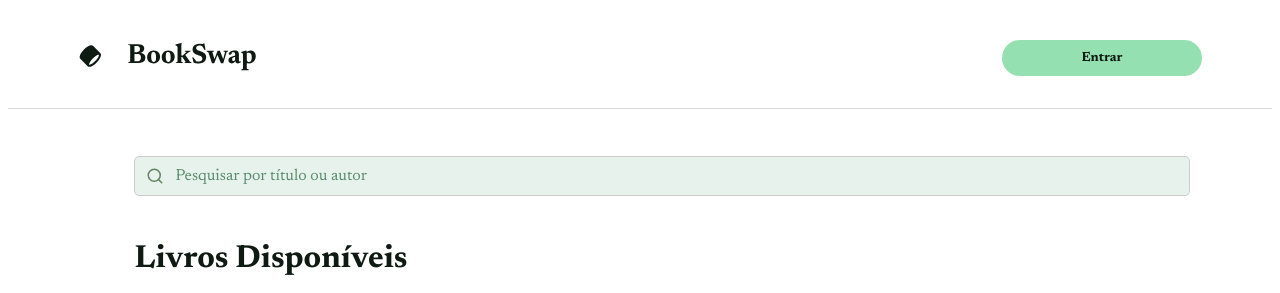
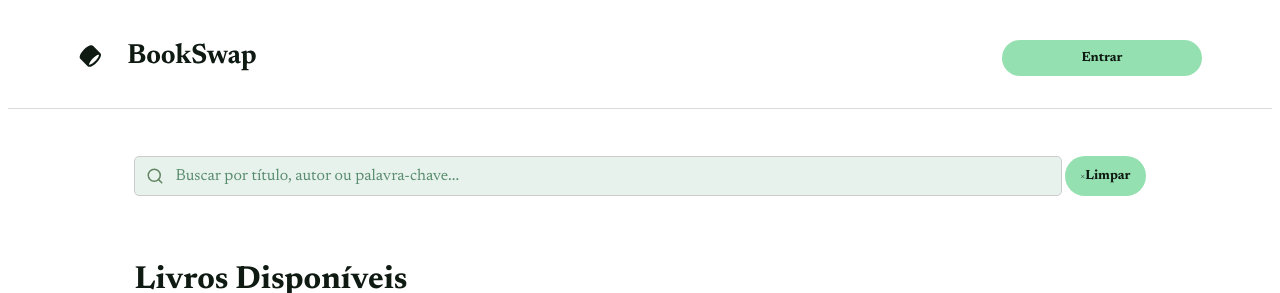
Before and after one commit to nadsonsousa95/bookswap-front, a React (Vite) app: page / in a window 1280 px wide. Shown: the top 293 px of the page. Built offline with nearby package versions, Linux system fonts and the light colour scheme; data requests are answered from the project's data file.

Commit message:
create book search filter

```diff
--- a/src/components/Footer/Footer.module.css
+++ b/src/components/Footer/Footer.module.css
@@ -7,7 +7,6 @@
 
 footer{
     background-color: var(--secondary-color);
-
     padding: 12px;
 }
 
--- a/src/pages/Home/Home.module.css
+++ b/src/pages/Home/Home.module.css
@@ -8,7 +8,7 @@
 }
 
 .input {
-  width: 100%;
+  width: 95%;
   padding-left: 40px;
   height: 36px;
   border: 1px solid #ccc;
@@ -35,6 +35,19 @@
   color: #618561;
 }
 
+.search{
+  display: flex;
+  align-items: center;
+}
+
+.search button{
+  width: 8%;
+  padding: 0 15px;
+  height: 1%;
+  align-items: center;
+  display: flex;
+  text-align: center;
+}
 
 .container{
     width: 80%;
--- a/src/pages/Home/Home.tsx
+++ b/src/pages/Home/Home.tsx
@@ -1,27 +1,55 @@
 import { Header } from "../../components/Header/Header"
 import styles from './Home.module.css';
 import { BooksList } from "../../components/BooksList/BookList";
-import { FiSearch } from 'react-icons/fi'
+import { FiSearch, FiX} from 'react-icons/fi'
 import { Footer } from "../../components/Footer/Footer";
+import { useEffect, useState } from "react";
+import type { Book } from "../../types/Book";
+import { getBooks } from "../../services/bookService";
+import { TiDeleteOutline } from "react-icons/ti";
 
 
 export default function Home() {
+  const [books, setBooks] = useState<Book[]>([]);
+  const [searchBook, setSearchBook] = useState("");
+
+  useEffect(()=>{
+      getBooks().then((res)=> {
+        setBooks(res.data)
+      });
+  }, []);
+
+  const livrosFiltrados = books.filter((book) =>
+    `${book.title} ${book.author}`.toLowerCase().includes(searchBook.toLowerCase())
+  );
+
   return (
     <div>
       <Header/>
       <div className={styles.container}>
 
+      <div className={styles.search}>
         <div className={styles.inputWrapper}>
           <FiSearch className={styles.searchIcon} color="#618561" />
           <input
             className={styles.input}
             type="text"
-          placeholder="Pesquisar por título ou autor"
+            placeholder="Buscar por título, autor ou palavra-chave..."
+            value={searchBook}
+            onChange={(e)=> setSearchBook(e.target.value)}
           />
         </div>
+        <button onClick={()=> setSearchBook('')} className={styles.clearButton} title="Limpar">
+          <FiX size={15} /><p>Limpar</p>
+          </button>
+      </div>
+
 
          <h1>Livros Disponíveis</h1>
-          <BooksList></BooksList>
+          <BooksList books={livrosFiltrados}></BooksList>
+          {livrosFiltrados.length === 0 && (
+              <p>Nenhum livro encontrado para sua busca.</p>
+            )}
         </div>
         <Footer></Footer>
     </div>
--- a/src/services/AuthService.ts
+++ b/src/services/AuthService.ts
@@ -14,4 +14,5 @@ export const AuthService = {
                 throw new Error('Email ou senha inválidos')
             }
     }
+
 }
```
Lines whose indentation alone changed are shown as unchanged.
